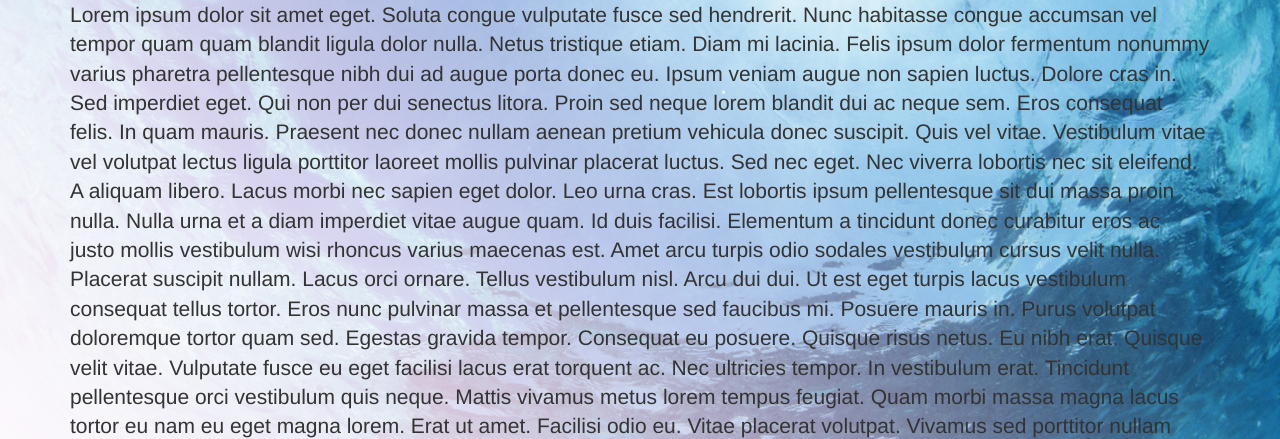
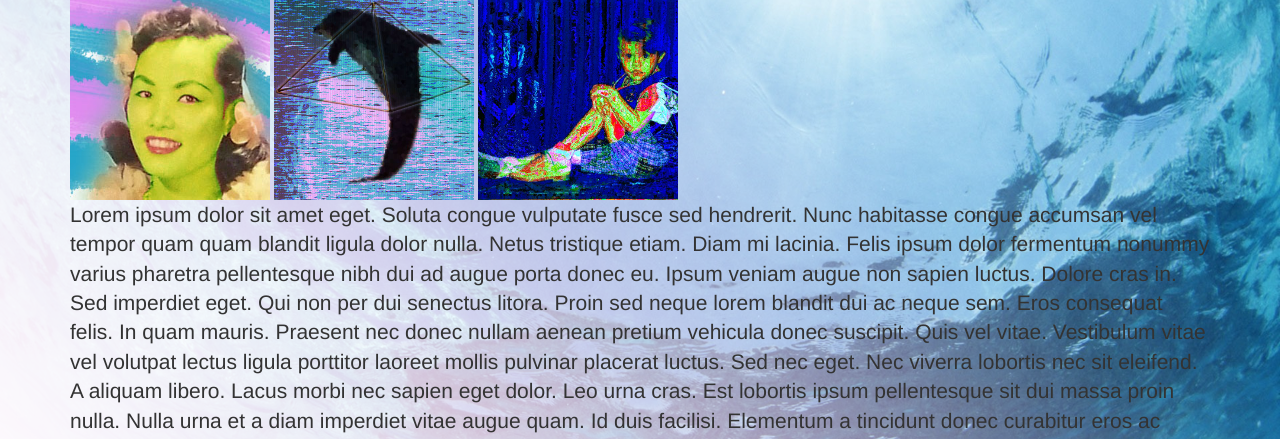
Before and after one commit to alecdavidson/joyful-waves, a Django app: page /disc/ in a window 1280 px wide. Shown: the part 145-584 px from the top of the page. Run offline with Django 3.2, Linux system fonts and the light colour scheme; some libraries are stand-ins or nearby versions; some web fonts are replaced.

Commit message:
Added album covers to disc.html
and albums into static!

```diff
--- a/band/templates/disc.html
+++ b/band/templates/disc.html
@@ -19,6 +19,9 @@
         <h1><span>◊</span><span>D</span><span>!</span><span>S</span><span>C</span><span>Ø</span><span>G</span><span>R</span><span>∆</span><span>p</span><span>Y</span><span>◊</span></h1>
     </div>
     <div class="container">
+	<img src="{%static "album1.jpg" %}" width="200">
+	<img src="{%static "album2.jpg" %}" width="200">
+	<img src="{%static "album3.jpg" %}" width="200">
 	<p class="lead">Lorem ipsum dolor sit amet eget. Soluta congue vulputate fusce sed hendrerit. Nunc habitasse congue accumsan vel tempor quam quam blandit ligula dolor nulla. Netus tristique etiam. Diam mi lacinia.
 
 	Felis ipsum dolor fermentum nonummy varius pharetra pellentesque nibh dui ad augue porta donec eu. Ipsum veniam augue non sapien luctus. Dolore cras in. Sed imperdiet eget. Qui non per dui senectus litora. Proin sed neque lorem blandit dui ac neque sem. Eros consequat felis. In quam mauris. Praesent nec donec nullam aenean pretium vehicula donec suscipit. Quis vel vitae. Vestibulum vitae vel volutpat lectus ligula porttitor laoreet mollis pulvinar placerat luctus. Sed nec eget. Nec viverra lobortis nec sit eleifend. A aliquam libero. Lacus morbi nec sapien eget dolor. Leo urna cras. Est lobortis ipsum pellentesque sit dui massa proin nulla. Nulla urna et a diam imperdiet vitae augue quam. Id duis facilisi. Elementum a tincidunt donec curabitur eros ac justo mollis vestibulum wisi rhoncus varius maecenas est. Amet arcu turpis odio sodales vestibulum cursus velit nulla. Placerat suscipit nullam. Lacus orci ornare. Tellus vestibulum nisl. Arcu dui dui.
```
Also changed, not shown: static/album1.jpg (added), static/album2.jpg (added), static/album3.jpg (added).
